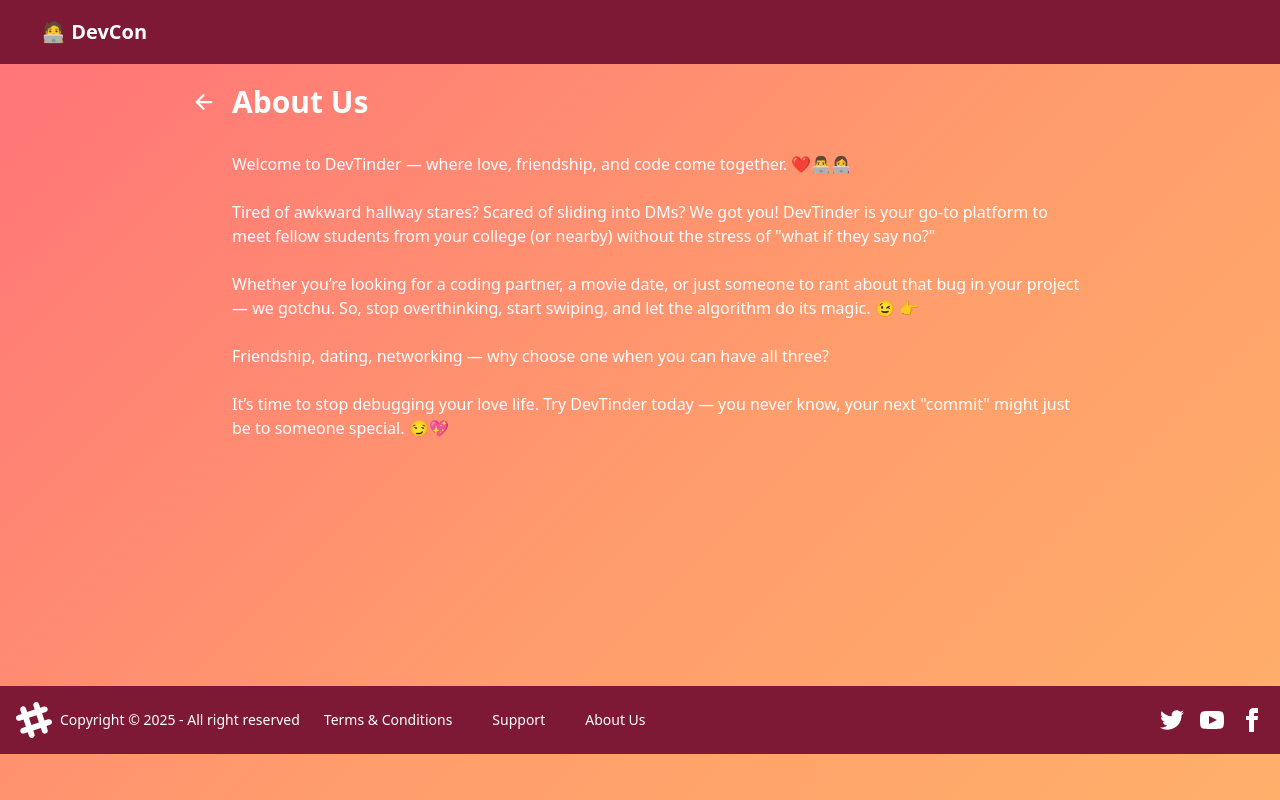
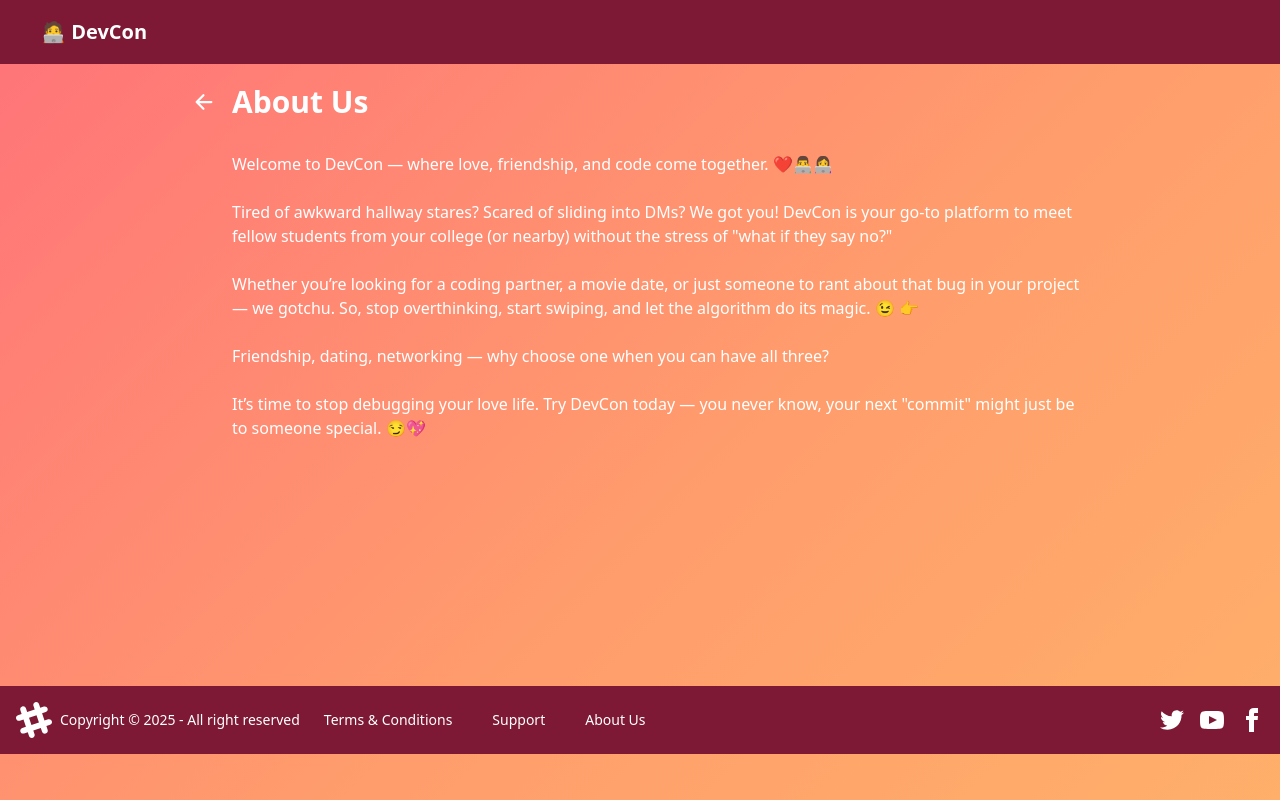
Before and after one commit to PranavKadu18/DevTinder---frontend, a React (Vite) app: page /aboutus in a window 1280 px wide. Built offline with nearby package versions, Linux system fonts and the light colour scheme; no server answers.

Commit message:
updated aboutus and t&c

```diff
--- a/src/Pages/AboutUs.jsx
+++ b/src/Pages/AboutUs.jsx
@@ -15,14 +15,14 @@ const AboutUs = () => {
       </div>
       <div className="mt-8 pl-10">
         <p>
-          Welcome to DevTinder — where love, friendship, and code come together.
+          Welcome to DevCon — where love, friendship, and code come together.
           ❤️👨‍💻👩‍💻
         </p>
         <br />
         <p>
           Tired of awkward hallway stares? Scared of sliding into DMs? We got
-          you! DevTinder is your go-to platform to meet fellow students from
-          your college (or nearby) without the stress of "what if they say no?"
+          you! DevCon is your go-to platform to meet fellow students from your
+          college (or nearby) without the stress of "what if they say no?"
         </p>{" "}
         <br />
         <p>
@@ -37,7 +37,7 @@ const AboutUs = () => {
         </p>{" "}
         <br />{" "}
         <p>
-          It’s time to stop debugging your love life. Try DevTinder today — you
+          It’s time to stop debugging your love life. Try DevCon today — you
           never know, your next "commit" might just be to someone special. 😏💖
         </p>
       </div>
--- a/src/Pages/TermsAnsConditions.jsx
+++ b/src/Pages/TermsAnsConditions.jsx
@@ -16,13 +16,13 @@ const TermsAnsConditions = () => {
       </div>
       <div className="mt-8 pl-10">
         <p>
-          Welcome to DevTinder! Before you start swiping and finding your next
+          Welcome to DevCon! Before you start swiping and finding your next
           coding (or life) partner, let’s lay down some ground rules:
         </p>
         <br />
         <p>
           <h1 className="text-xl font-bold">💖 1. Age and Eligibility</h1>
-          You must be 18+ to use DevTinder — this ain't kindergarten, folks. 😎
+          You must be 18+ to use DevCon — this ain't kindergarten, folks. 😎
         </p>
         <br />
         <p>
@@ -49,7 +49,7 @@ const TermsAnsConditions = () => {
         <br />
         <p>
           <h1 className="text-xl font-bold">👀 5. No Guarantees</h1> We’re not
-          Cupid. If things don’t work out, it’s on you — DevTinder just sets the
+          Cupid. If things don’t work out, it’s on you — DevCon just sets the
           stage; the magic (or disaster) is up to you. 😉
         </p>
         <br />
```
